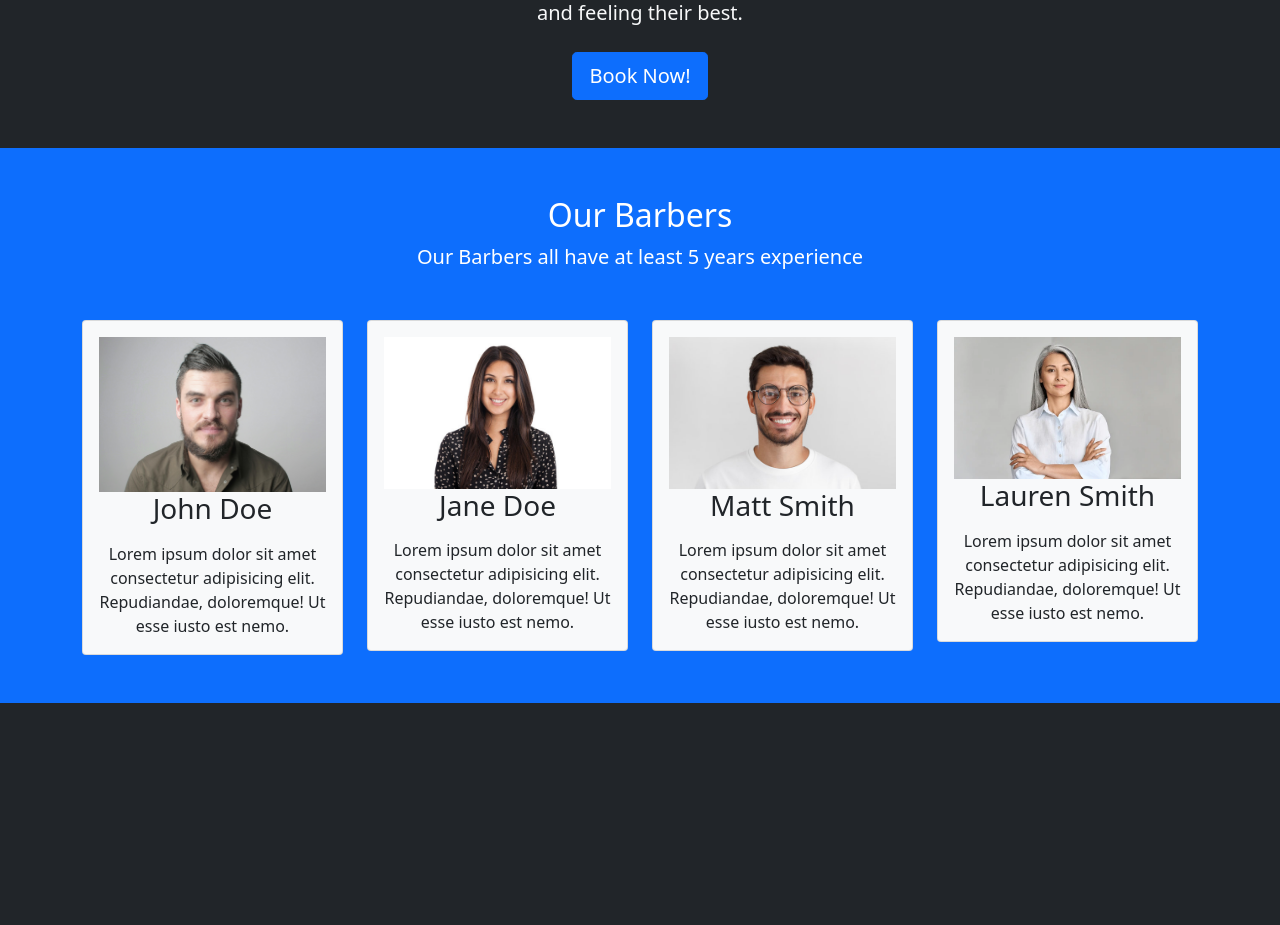
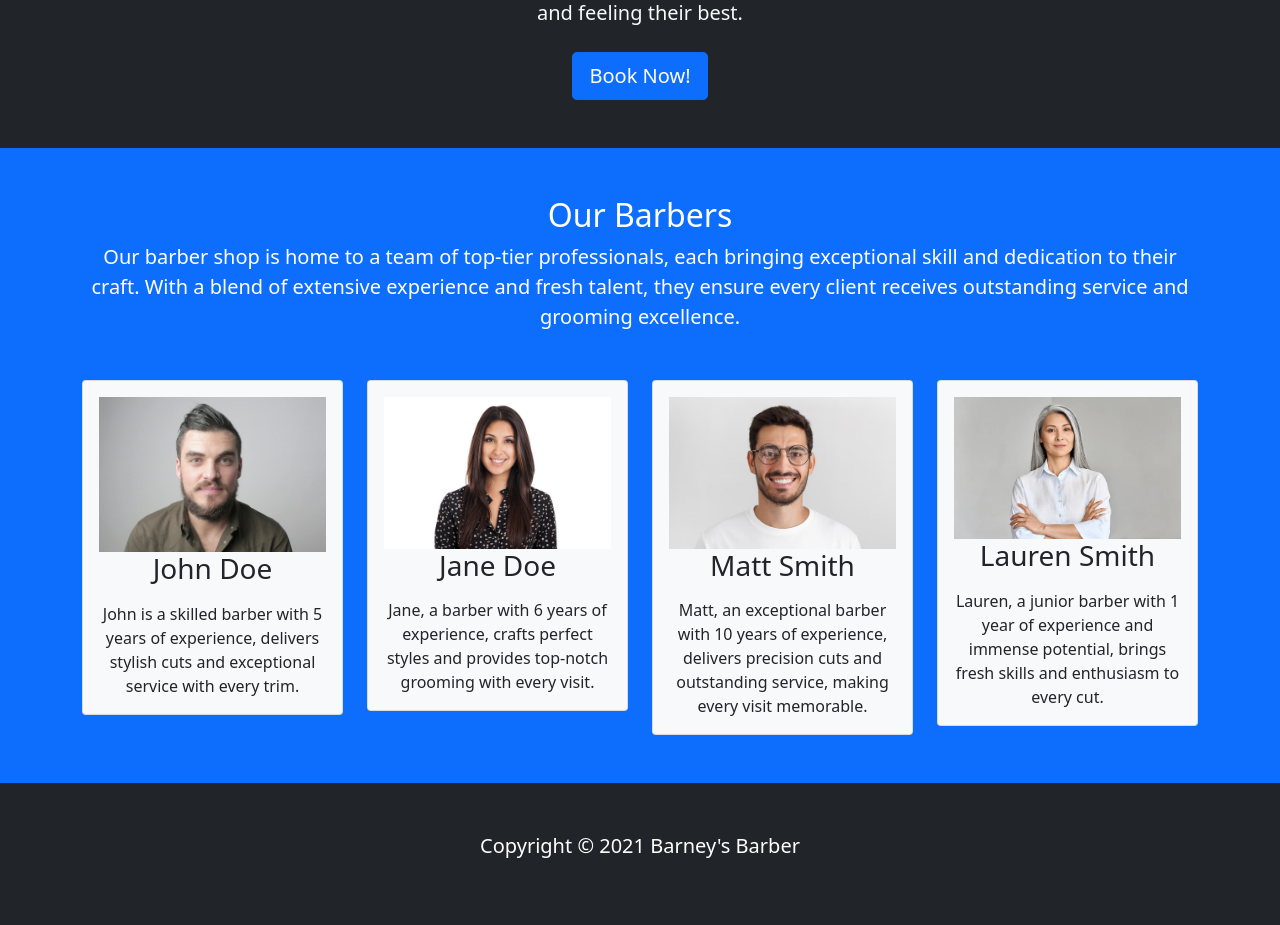
Before and after one commit to JasonHorgan/barbershop-pp4, a Django app: page /booking/ in a window 1280 px wide. Shown: the part 1080-2005 px from the top of the page. Before the commit the page ends 1783 px from the top, so only its background shows below. Run offline with Django 4.2, Linux system fonts and the light colour scheme.

Commit message:
Add a simple footer and updated the bio of each barber on index page

```diff
--- a/templates/base.html
+++ b/templates/base.html
@@ -69,4 +69,14 @@
 <!-- Content Goes here -->
 {% endblock content %}
 
+<!-- Footer -->
+ <footer class="p-5 bg-dark text-white text-center position-relative">
+    <div class="container">
+        <p class="lead">
+            Copyright &copy; 2021 Barney's Barber
+        </p>
+    </div>
+ </footer>
+
+
 </html>
--- a/templates/index.html
+++ b/templates/index.html
@@ -31,7 +31,9 @@
             Our Barbers
         </h2>
         <p class="lead text-center text-white mb-5">
-            Our Barbers all have at least 5 years experience
+            Our barber shop is home to a team of top-tier professionals, each bringing exceptional skill and dedication
+            to their craft. With a blend of extensive experience and fresh talent, they ensure every client receives
+            outstanding service and grooming excellence.
         </p>
         <div class="row g-4">
             <div class="col-md-6 col-lg-3">
@@ -40,8 +42,8 @@
                         <img class="w-90 mx-auto img-fluid" src="/static/images/1.jpeg" class="rounded-circle mb-3"
                             alt="Headshot of a man">
                         <h3 class="card-title mb-3">John Doe</h3>
-                        <p class="card-text">Lorem ipsum dolor sit amet consectetur adipisicing elit. Repudiandae,
-                            doloremque! Ut esse iusto est nemo.</p>
+                        <p class="card-text">John is a skilled barber with 5 years of experience, delivers stylish cuts
+                            and exceptional service with every trim.</p>
                     </div>
                 </div>
             </div>
@@ -51,8 +53,8 @@
                         <img class="w-90 mx-auto img-fluid" src="/static/images/3.jpeg" class="rounded-circle mb-3"
                             alt="Headshot of a woman">
                         <h3 class="card-title mb-3">Jane Doe</h3>
-                        <p class="card-text">Lorem ipsum dolor sit amet consectetur adipisicing elit. Repudiandae,
-                            doloremque! Ut esse iusto est nemo.</p>
+                        <p class="card-text">Jane, a barber with 6 years of experience, crafts perfect styles and
+                            provides top-notch grooming with every visit.</p>
                     </div>
                 </div>
             </div>
@@ -62,8 +64,8 @@
                         <img class="w-90 mx-auto img-fluid" src="/static/images/2.jpeg" class="rounded-circle mb-3"
                             alt="Headshot of a man">
                         <h3 class="card-title mb-3">Matt Smith</h3>
-                        <p class="card-text">Lorem ipsum dolor sit amet consectetur adipisicing elit. Repudiandae,
-                            doloremque! Ut esse iusto est nemo.</p>
+                        <p class="card-text">Matt, an exceptional barber with 10 years of experience, delivers precision
+                            cuts and outstanding service, making every visit memorable.</p>
                     </div>
                 </div>
             </div>
@@ -73,8 +75,8 @@
                         <img class="w-90 mx-auto img-fluid" src="/static/images/4.webp" class="rounded-circle mb-3"
                             alt="Headshot of a woman">
                         <h3 class="card-title mb-3">Lauren Smith</h3>
-                        <p class="card-text">Lorem ipsum dolor sit amet consectetur adipisicing elit. Repudiandae,
-                            doloremque! Ut esse iusto est nemo.</p>
+                        <p class="card-text">Lauren, a junior barber with 1 year of experience and immense potential,
+                            brings fresh skills and enthusiasm to every cut.</p>
                     </div>
                 </div>
             </div>
```
